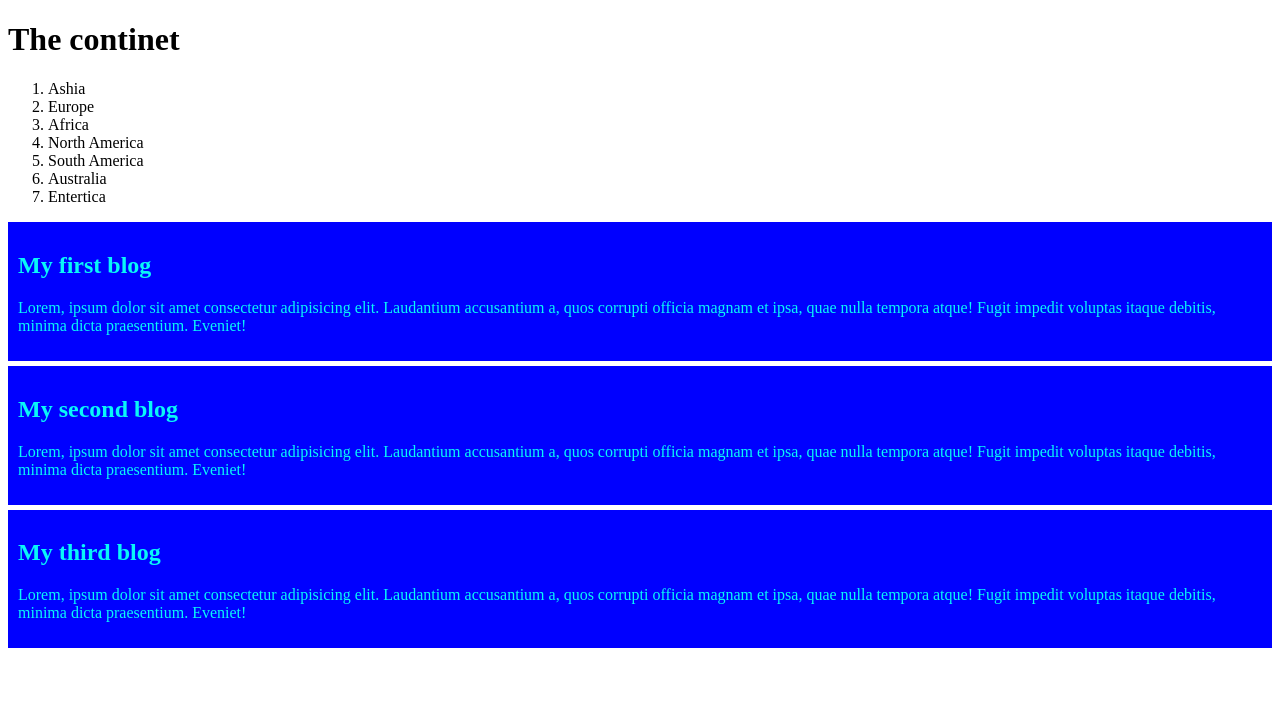
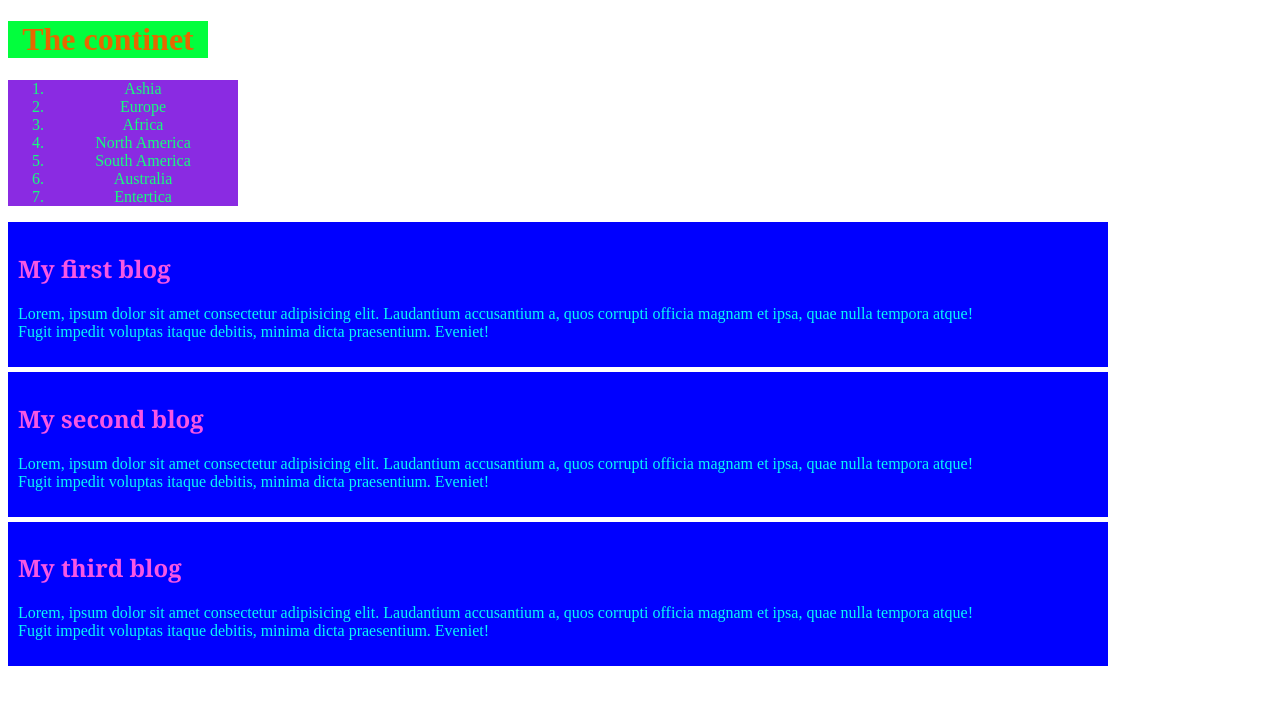
Before and after one commit to alkhabeer15/my-first-github-report, a plain HTML site: page index.html in a window 1280 px wide. Drawn offline with Linux system fonts and the light colour scheme.

Commit message:
add another

```diff
--- a/index.html
+++ b/index.html
@@ -4,6 +4,7 @@
     <meta charset="UTF-8">
     <meta name="viewport" content="width=device-width, initial-scale=1.0">
     <title>HELLO WORLD!</title>
+    <link rel="shortcut icon" href="world.jpg" type="image/x-icon">
     <link rel="stylesheet" href="styles/hi.css">
 </head>
 <body>
@@ -19,15 +20,15 @@
     </ol>
     <div>
         <h2>My first blog</h2>
-        <p>Lorem, ipsum dolor sit amet consectetur adipisicing elit. Laudantium accusantium a, quos corrupti officia magnam et ipsa, quae nulla tempora atque! Fugit impedit voluptas itaque debitis, minima dicta praesentium. Eveniet!</p>
+        <p>Lorem, ipsum dolor sit amet consectetur adipisicing elit. Laudantium accusantium a, quos corrupti officia magnam et ipsa, quae nulla tempora atque! <br> Fugit impedit voluptas itaque debitis, minima dicta praesentium. Eveniet!</p>
     </div>
     <div>
         <h2>My second blog</h2>
-        <p>Lorem, ipsum dolor sit amet consectetur adipisicing elit. Laudantium accusantium a, quos corrupti officia magnam et ipsa, quae nulla tempora atque! Fugit impedit voluptas itaque debitis, minima dicta praesentium. Eveniet!</p>
+        <p>Lorem, ipsum dolor sit amet consectetur adipisicing elit. Laudantium accusantium a, quos corrupti officia magnam et ipsa, quae nulla tempora atque! <br> Fugit impedit voluptas itaque debitis, minima dicta praesentium. Eveniet!</p>
     </div>
     <div>
         <h2>My third blog</h2>
-        <p>Lorem, ipsum dolor sit amet consectetur adipisicing elit. Laudantium accusantium a, quos corrupti officia magnam et ipsa, quae nulla tempora atque! Fugit impedit voluptas itaque debitis, minima dicta praesentium. Eveniet!</p>
+        <p>Lorem, ipsum dolor sit amet consectetur adipisicing elit. Laudantium accusantium a, quos corrupti officia magnam et ipsa, quae nulla tempora atque! <br> Fugit impedit voluptas itaque debitis, minima dicta praesentium. Eveniet!</p>
     </div>
 </body>
 </html>
--- a/styles/hi.css
+++ b/styles/hi.css
@@ -3,4 +3,24 @@ div{
     color: rgb(9, 247, 247);
     padding: 10px;
     margin-bottom: 5px;
+    width: 1080px;
 }
+ol{
+    background-color: blueviolet;
+    color: rgb(23, 251, 125);
+    border-width: 40px;
+    text-align: center;
+    width: 190px;
+}
+h2{
+    color: rgb(247, 87, 228);
+    font-family: Georgia, 'Times New Roman', Times, serif;
+}
+
+h1{
+    background-color: rgb(2, 254, 61);
+    color: hsl(27, 100%, 45%);
+    width: 200px;
+    text-align: center;
+
+}
```
Also changed, not shown: world.jpg (added).
